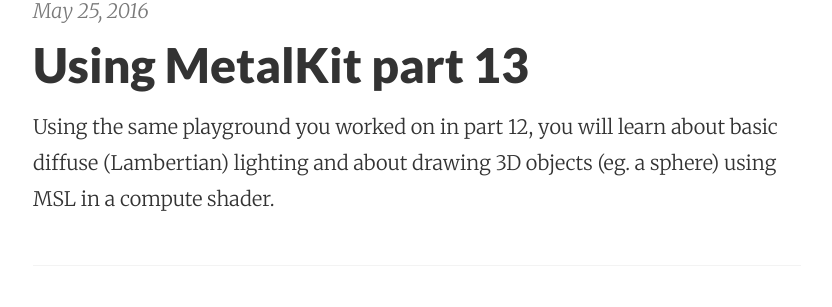
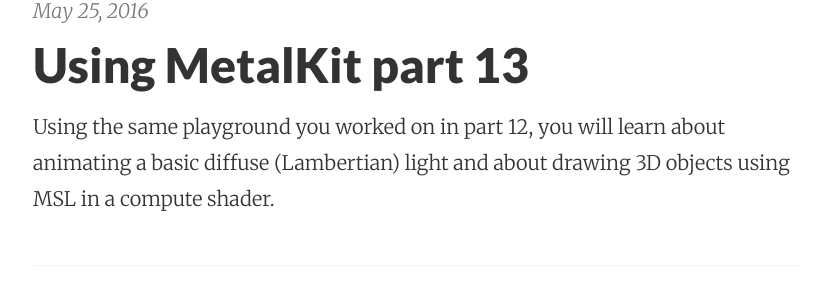
Before and after one commit to mhorga/mhorga.github.io, a Jekyll site: the page built from index.html, in a window 1280 px wide. Shown: the part 129-436 px from the top of the page, without its empty margins (223-1055 px from the left). Built offline with Jekyll 4.4.1, drawn with Linux system fonts in a browser that asks for light colours; the list of posts is cut into pages by our own code; comment, search, counter and statistics services are not loaded.

Commit message:
Post update: Using MetalKit part 13

```diff
--- a/_posts/2016-05-25-using-metalkit-part-13.markdown
+++ b/_posts/2016-05-25-using-metalkit-part-13.markdown
@@ -1,7 +1,7 @@
 ---
 published: true
 title: Using MetalKit part 13
-summary: Using the same playground you worked on in part 12, you will learn about basic diffuse (Lambertian) lighting and about drawing 3D objects (eg. a sphere) using MSL in a compute shader.
+summary: Using the same playground you worked on in part 12, you will learn about animating a basic diffuse (Lambertian) light and about drawing 3D objects using MSL in a compute shader.
 layout: post
 ---
 Let's pick up where we left off in [Part 12](http://mhorga.org/2016/05/18/using-metalkit-part-12.html). Using the same playground we worked on last time, we will learn about lighting and `3D` objects today. Remember the sun eclipse we worked on a couple of weeks ago? It's back! Well, we are going to remove the sun and just focus on the planet this time.
```
